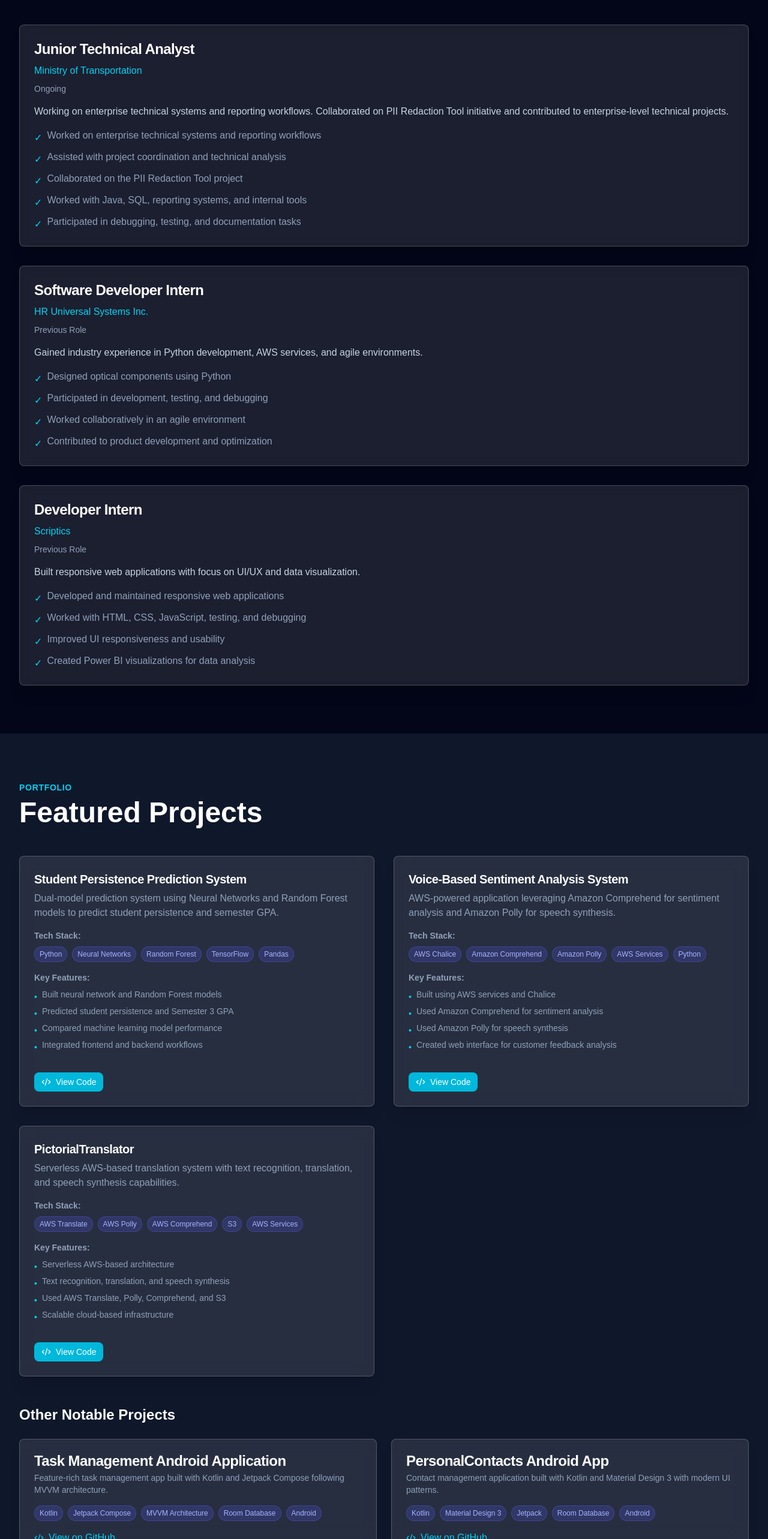
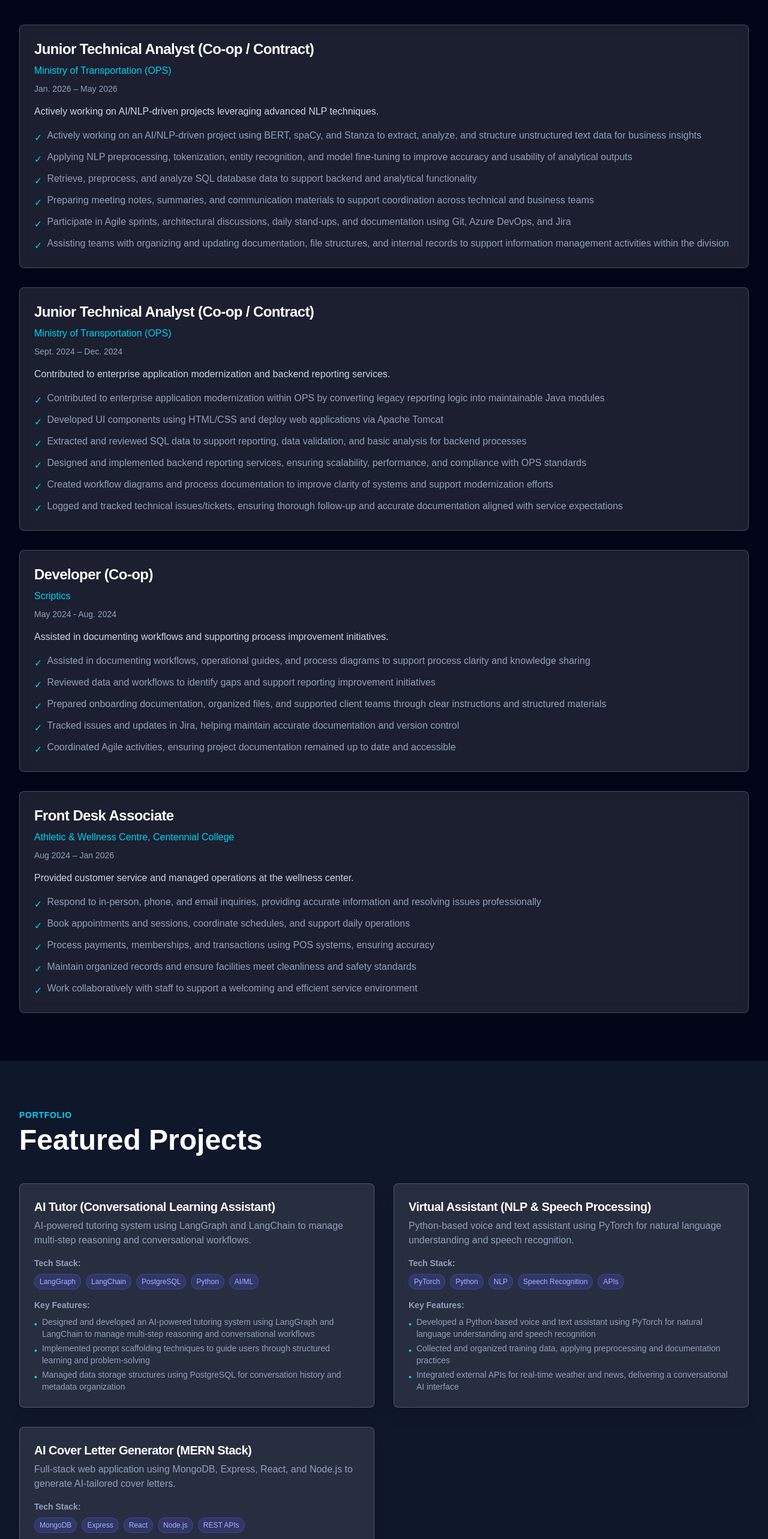
Before and after one commit to adarshsprabhan/Adarsh_Portfolio, a Next.js app: page / in a window 1280 px wide. Shown: the part 2329-4895 px from the top of the page at 60% size. Built offline with nearby package versions, Linux system fonts and the light colour scheme.

Commit message:
Update portfolio: new experience, projects, contact form, phone display, and resume download

```diff
--- a/src/components/sections/AboutSection.tsx
+++ b/src/components/sections/AboutSection.tsx
@@ -14,6 +14,15 @@ export const AboutSection = () => {
     { icon: Target, label: 'Problem Solver', description: 'Creative solutions to complex challenges' },
   ];
 
+  const handleResumeDownload = () => {
+    const link = document.createElement('a');
+    link.href = '/resume.pdf';
+    link.download = 'Adarsh_Sindhu_Prabhan_Resume.pdf';
+    document.body.appendChild(link);
+    link.click();
+    document.body.removeChild(link);
+  };
+
   return (
     <section id="about" className="w-full py-20 px-4 md:px-8 bg-slate-950">
       <div className="max-w-7xl mx-auto">
@@ -24,7 +33,7 @@ export const AboutSection = () => {
           <div className="grid md:grid-cols-2 gap-8 items-center mb-12">
             <div className="space-y-4">
               <p className="text-lg text-slate-300 leading-relaxed">{PORTFOLIO_DATA.description}</p>
-              <Button variant="primary" size="md">
+              <Button variant="primary" size="md" onClick={handleResumeDownload}>
                 Download Resume
               </Button>
             </div>
--- a/src/components/sections/ContactSection.tsx
+++ b/src/components/sections/ContactSection.tsx
@@ -8,14 +8,11 @@ import { Button } from '@/components/ui/Button';
 import { PORTFOLIO_DATA, SOCIAL_LINKS } from '@/data/portfolio';
 
 export const ContactSection = () => {
-  const [formData, setFormData] = useState({ name: '', email: '', subject: '', message: '' });
   const [submitted, setSubmitted] = useState(false);
 
-  const handleSubmit = (e: React.FormEvent) => {
-    e.preventDefault();
-    setSubmitted(true);
-    setTimeout(() => setSubmitted(false), 3000);
-    setFormData({ name: '', email: '', subject: '', message: '' });
+  const handleSubmit = (e: React.FormEvent<HTMLFormElement>) => {
+    const target = e.currentTarget;
+    target.submit();
   };
 
   const contactInfo = [
@@ -39,13 +36,12 @@ export const ContactSection = () => {
                   <CardTitle>Send me a message</CardTitle>
                 </CardHeader>
                 <CardContent>
-                  <form onSubmit={handleSubmit} className="space-y-4">
+                  <form onSubmit={handleSubmit} action="https://formspree.io/f/xzzzwpwj" method="POST" className="space-y-4">
                     <div>
                       <input
                         type="text"
                         placeholder="Your Name"
-                        value={formData.name}
-                        onChange={(e) => setFormData({ ...formData, name: e.target.value })}
+                        name="name"
                         className="w-full px-4 py-2 bg-slate-900 border border-slate-700 rounded-lg text-white placeholder-slate-500 focus:outline-none focus:border-cyan-400 transition-colors"
                         required
                       />
@@ -54,8 +50,7 @@ export const ContactSection = () => {
                       <input
                         type="email"
                         placeholder="Your Email"
-                        value={formData.email}
-                        onChange={(e) => setFormData({ ...formData, email: e.target.value })}
+                        name="email"
                         className="w-full px-4 py-2 bg-slate-900 border border-slate-700 rounded-lg text-white placeholder-slate-500 focus:outline-none focus:border-cyan-400 transition-colors"
                         required
                       />
@@ -64,8 +59,7 @@ export const ContactSection = () => {
                       <input
                         type="text"
                         placeholder="Subject"
-                        value={formData.subject}
-                        onChange={(e) => setFormData({ ...formData, subject: e.target.value })}
+                        name="subject"
                         className="w-full px-4 py-2 bg-slate-900 border border-slate-700 rounded-lg text-white placeholder-slate-500 focus:outline-none focus:border-cyan-400 transition-colors"
                         required
                       />
@@ -73,8 +67,7 @@ export const ContactSection = () => {
                     <div>
                       <textarea
                         placeholder="Your Message"
-                        value={formData.message}
-                        onChange={(e) => setFormData({ ...formData, message: e.target.value })}
+                        name="message"
                         className="w-full px-4 py-2 bg-slate-900 border border-slate-700 rounded-lg text-white placeholder-slate-500 focus:outline-none focus:border-cyan-400 transition-colors h-32 resize-none"
                         required
                       />
@@ -83,11 +76,6 @@ export const ContactSection = () => {
                       <Send size={18} />
                       Send Message
                     </Button>
-                    {submitted && (
-                      <motion.div initial={{ opacity: 0 }} animate={{ opacity: 1 }} className="text-center text-cyan-400 text-sm">
-                        ✓ Message sent! I'll get back to you soon.
-                      </motion.div>
-                    )}
                   </form>
                 </CardContent>
               </Card>
@@ -100,13 +88,13 @@ export const ContactSection = () => {
                 return (
                   <a key={index} href={info.href} className="group">
                     <Card variant="glass" className="h-full hover:border-cyan-400 transition-colors">
-                      <CardContent className="flex items-center gap-4 pt-6">
-                        <div className="p-3 bg-cyan-500/10 rounded-lg group-hover:bg-cyan-500/20 transition-colors">
+                      <CardContent className="flex items-start gap-4 pt-6">
+                        <div className="p-3 bg-cyan-500/10 rounded-lg group-hover:bg-cyan-500/20 transition-colors flex-shrink-0">
                           <Icon className="text-cyan-400" size={24} />
                         </div>
-                        <div>
+                        <div className="min-w-0 flex-1">
                           <p className="text-slate-400 text-sm">{info.label}</p>
-                          <p className="text-white font-semibold">{info.value}</p>
+                          <p className="text-white font-semibold break-words">{info.value}</p>
                         </div>
                       </CardContent>
                     </Card>
--- a/src/components/sections/ProjectsSection.tsx
+++ b/src/components/sections/ProjectsSection.tsx
@@ -2,10 +2,8 @@
 
 import React from 'react';
 import { motion } from 'framer-motion';
-import { Code2 } from 'lucide-react';
 import { Card, CardContent, CardDescription, CardHeader, CardTitle } from '@/components/ui/Card';
 import { Badge } from '@/components/ui/Badge';
-import { Button } from '@/components/ui/Button';
 import { PROJECTS } from '@/data/portfolio';
 
 export const ProjectsSection = () => {
@@ -56,17 +54,6 @@ export const ProjectsSection = () => {
                         ))}
                       </ul>
                     </div>
-                    <div className="flex gap-3 pt-4">
-                      <Button
-                        variant="primary"
-                        size="sm"
-                        onClick={() => window.open(project.github, '_blank')}
-                        className="flex items-center gap-2"
-                      >
-                        <Code2 size={16} />
-                        View Code
-                      </Button>
-                    </div>
                   </CardContent>
                 </Card>
               </motion.div>
@@ -92,22 +79,13 @@ export const ProjectsSection = () => {
                         <CardDescription>{project.description}</CardDescription>
                       </CardHeader>
                       <CardContent>
-                        <div className="flex flex-wrap gap-2 mb-4">
+                        <div className="flex flex-wrap gap-2">
                           {project.tech.map((tech) => (
                             <Badge key={tech} variant="secondary" size="sm">
                               {tech}
                             </Badge>
                           ))}
                         </div>
-                        <a
-                          href={project.github}
-                          target="_blank"
-                          rel="noopener noreferrer"
-                          className="inline-flex items-center gap-2 text-cyan-400 hover:text-cyan-300 transition-colors"
-                        >
-                          <Code2 size={16} />
-                          View on GitHub
-                        </a>
                       </CardContent>
                     </Card>
                   </motion.div>
--- a/src/data/portfolio.ts
+++ b/src/data/portfolio.ts
@@ -35,126 +35,117 @@ export const SKILLS = [
 
 export const EXPERIENCE = [
   {
-    role: 'Junior Technical Analyst',
-    company: 'Ministry of Transportation',
-    duration: 'Ongoing',
-    description:
-      'Working on enterprise technical systems and reporting workflows. Collaborated on PII Redaction Tool initiative and contributed to enterprise-level technical projects.',
+    role: 'Junior Technical Analyst (Co-op / Contract)',
+    company: 'Ministry of Transportation (OPS)',
+    duration: 'Jan. 2026 – May 2026',
+    description: 'Actively working on AI/NLP-driven projects leveraging advanced NLP techniques.',
     highlights: [
-      'Worked on enterprise technical systems and reporting workflows',
-      'Assisted with project coordination and technical analysis',
-      'Collaborated on the PII Redaction Tool project',
-      'Worked with Java, SQL, reporting systems, and internal tools',
-      'Participated in debugging, testing, and documentation tasks',
+      'Actively working on an AI/NLP-driven project using BERT, spaCy, and Stanza to extract, analyze, and structure unstructured text data for business insights',
+      'Applying NLP preprocessing, tokenization, entity recognition, and model fine-tuning to improve accuracy and usability of analytical outputs',
+      'Retrieve, preprocess, and analyze SQL database data to support backend and analytical functionality',
+      'Preparing meeting notes, summaries, and communication materials to support coordination across technical and business teams',
+      'Participate in Agile sprints, architectural discussions, daily stand-ups, and documentation using Git, Azure DevOps, and Jira',
+      'Assisting teams with organizing and updating documentation, file structures, and internal records to support information management activities within the division',
     ],
   },
   {
-    role: 'Software Developer Intern',
-    company: 'HR Universal Systems Inc.',
-    duration: 'Previous Role',
-    description: 'Gained industry experience in Python development, AWS services, and agile environments.',
+    role: 'Junior Technical Analyst (Co-op / Contract)',
+    company: 'Ministry of Transportation (OPS)',
+    duration: 'Sept. 2024 – Dec. 2024',
+    description: 'Contributed to enterprise application modernization and backend reporting services.',
     highlights: [
-      'Designed optical components using Python',
-      'Participated in development, testing, and debugging',
-      'Worked collaboratively in an agile environment',
-      'Contributed to product development and optimization',
+      'Contributed to enterprise application modernization within OPS by converting legacy reporting logic into maintainable Java modules',
+      'Developed UI components using HTML/CSS and deploy web applications via Apache Tomcat',
+      'Extracted and reviewed SQL data to support reporting, data validation, and basic analysis for backend processes',
+      'Designed and implemented backend reporting services, ensuring scalability, performance, and compliance with OPS standards',
+      'Created workflow diagrams and process documentation to improve clarity of systems and support modernization efforts',
+      'Logged and tracked technical issues/tickets, ensuring thorough follow-up and accurate documentation aligned with service expectations',
     ],
   },
   {
-    role: 'Developer Intern',
+    role: 'Developer (Co-op)',
     company: 'Scriptics',
-    duration: 'Previous Role',
-    description: 'Built responsive web applications with focus on UI/UX and data visualization.',
+    duration: 'May 2024 - Aug. 2024',
+    description: 'Assisted in documenting workflows and supporting process improvement initiatives.',
     highlights: [
-      'Developed and maintained responsive web applications',
-      'Worked with HTML, CSS, JavaScript, testing, and debugging',
-      'Improved UI responsiveness and usability',
-      'Created Power BI visualizations for data analysis',
+      'Assisted in documenting workflows, operational guides, and process diagrams to support process clarity and knowledge sharing',
+      'Reviewed data and workflows to identify gaps and support reporting improvement initiatives',
+      'Prepared onboarding documentation, organized files, and supported client teams through clear instructions and structured materials',
+      'Tracked issues and updates in Jira, helping maintain accurate documentation and version control',
+      'Coordinated Agile activities, ensuring project documentation remained up to date and accessible',
+    ],
+  },
+  {
+    role: 'Front Desk Associate',
+    company: 'Athletic & Wellness Centre, Centennial College',
+    duration: 'Aug 2024 – Jan 2026',
+    description: 'Provided customer service and managed operations at the wellness center.',
+    highlights: [
+      'Respond to in-person, phone, and email inquiries, providing accurate information and resolving issues professionally',
+      'Book appointments and sessions, coordinate schedules, and support daily operations',
+      'Process payments, memberships, and transactions using POS systems, ensuring accuracy',
+      'Maintain organized records and ensure facilities meet cleanliness and safety standards',
+      'Work collaboratively with staff to support a welcoming and efficient service environment',
     ],
   },
 ];
 
 export const PROJECTS = [
   {
-    title: 'Student Persistence Prediction System',
+    title: 'AI Tutor (Conversational Learning Assistant)',
     description:
-      'Dual-model prediction system using Neural Networks and Random Forest models to predict student persistence and semester GPA.',
-    tech: ['Python', 'Neural Networks', 'Random Forest', 'TensorFlow', 'Pandas'],
+      'AI-powered tutoring system using LangGraph and LangChain to manage multi-step reasoning and conversational workflows.',
+    tech: ['LangGraph', 'LangChain', 'PostgreSQL', 'Python', 'AI/ML'],
     highlights: [
-      'Built neural network and Random Forest models',
-      'Predicted student persistence and Semester 3 GPA',
-      'Compared machine learning model performance',
-      'Integrated frontend and backend workflows',
+      'Designed and developed an AI-powered tutoring system using LangGraph and LangChain to manage multi-step reasoning and conversational workflows',
+      'Implemented prompt scaffolding techniques to guide users through structured learning and problem-solving',
+      'Managed data storage structures using PostgreSQL for conversation history and metadata organization',
     ],
-    github: 'https://github.com/adarshsprabhan',
     featured: true,
   },
   {
-    title: 'Voice-Based Sentiment Analysis System',
+    title: 'Virtual Assistant (NLP & Speech Processing)',
     description:
-      'AWS-powered application leveraging Amazon Comprehend for sentiment analysis and Amazon Polly for speech synthesis.',
-    tech: ['AWS Chalice', 'Amazon Comprehend', 'Amazon Polly', 'AWS Services', 'Python'],
+      'Python-based voice and text assistant using PyTorch for natural language understanding and speech recognition.',
+    tech: ['PyTorch', 'Python', 'NLP', 'Speech Recognition', 'APIs'],
     highlights: [
-      'Built using AWS services and Chalice',
-      'Used Amazon Comprehend for sentiment analysis',
-      'Used Amazon Polly for speech synthesis',
-      'Created web interface for customer feedback analysis',
+      'Developed a Python-based voice and text assistant using PyTorch for natural language understanding and speech recognition',
+      'Collected and organized training data, applying preprocessing and documentation practices',
+      'Integrated external APIs for real-time weather and news, delivering a conversational AI interface',
     ],
-    github: 'https://github.com/adarshsprabhan',
     featured: true,
   },
   {
-    title: 'PictorialTranslator',
+    title: 'AI Cover Letter Generator (MERN Stack)',
     description:
-      'Serverless AWS-based translation system with text recognition, translation, and speech synthesis capabilities.',
-    tech: ['AWS Translate', 'AWS Polly', 'AWS Comprehend', 'S3', 'AWS Services'],
+      'Full-stack web application using MongoDB, Express, React, and Node.js to generate AI-tailored cover letters.',
+    tech: ['MongoDB', 'Express', 'React', 'Node.js', 'REST APIs'],
     highlights: [
-      'Serverless AWS-based architecture',
-      'Text recognition, translation, and speech synthesis',
-      'Used AWS Translate, Polly, Comprehend, and S3',
-      'Scalable cloud-based infrastructure',
+      'Built a full-stack web application using MongoDB, Express, React, and Node.js to generate AI-tailored cover letters',
+      'Designed and tested REST APIs, optimized frontend responsiveness, and performed manual QA testing',
+      'Supported frontend and backend integration through clear records of requirements and system behavior',
     ],
-    github: 'https://github.com/adarshsprabhan',
     featured: true,
   },
   {
-    title: 'Task Management Android Application',
+    title: 'Personal Finance Tracker (C# ASP.NET)',
     description:
-      'Feature-rich task management app built with Kotlin and Jetpack Compose following MVVM architecture.',
-    tech: ['Kotlin', 'Jetpack Compose', 'MVVM Architecture', 'Room Database', 'Android'],
+      'Secure financial management system using C# ASP.NET and SQL Server for income/expense tracking.',
+    tech: ['C#', 'ASP.NET', 'SQL Server', 'Unit Testing'],
     highlights: [
-      'Built using Kotlin and Jetpack Compose',
-      'Implemented MVVM architecture and Room Database',
-      'Included responsive layouts and accessibility features',
-      'Modern Material Design implementation',
+      'Created a secure financial management system using C# ASP.NET and SQL Server',
+      'Implemented income/expense tracking, unit testing, and query optimization for scalability',
     ],
-    github: 'https://github.com/adarshsprabhan',
   },
   {
-    title: 'PersonalContacts Android App',
+    title: 'Med-Hub Healthcare System (Team Lead)',
     description:
-      'Contact management application built with Kotlin and Material Design 3 with modern UI patterns.',
-    tech: ['Kotlin', 'Material Design 3', 'Jetpack', 'Room Database', 'Android'],
+      'Healthcare management software for underserved Ontario communities, developed collaboratively in an Agile SCRUM team.',
+    tech: ['Agile/SCRUM', 'UML', 'ERD', 'Jira', 'System Design'],
     highlights: [
-      'Built using Kotlin and Material Design 3',
-      'Included contact management functionality',
-      'Used Snackbar and Toast interactions',
-      'Implemented LazyColumn UI patterns',
+      'Led an Agile SCRUM team to develop healthcare management software for underserved Ontario communities',
+      'Designed system architecture, UML diagrams, ERDs, and coordinated sprint execution using Jira',
     ],
-    github: 'https://github.com/adarshsprabhan',
-  },
-  {
-    title: 'Med-Hub Healthcare Project',
-    description:
-      'Healthcare software designed for underserved communities, developed collaboratively in a cross-functional SCRUM team.',
-    tech: ['Healthcare Software', 'SCRUM', 'UML', 'Jira', 'Entity Relationship Diagrams'],
-    highlights: [
-      'Collaborated in a cross-functional SCRUM team',
-      'Designed healthcare software for underserved communities',
-      'Created UML diagrams and Entity Relationship Diagrams',
-      'Used Jira for Agile project management',
-    ],
-    github: 'https://github.com/adarshsprabhan',
   },
 ];
 
```
Also changed, not shown: public/create-resume.txt (added).
